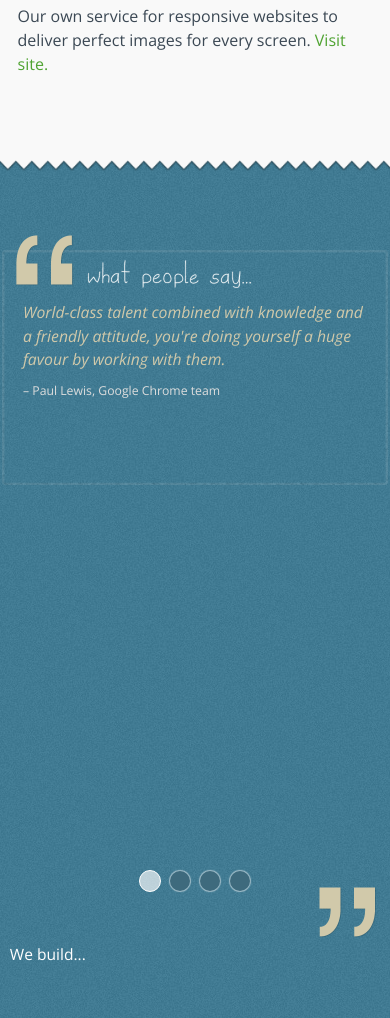
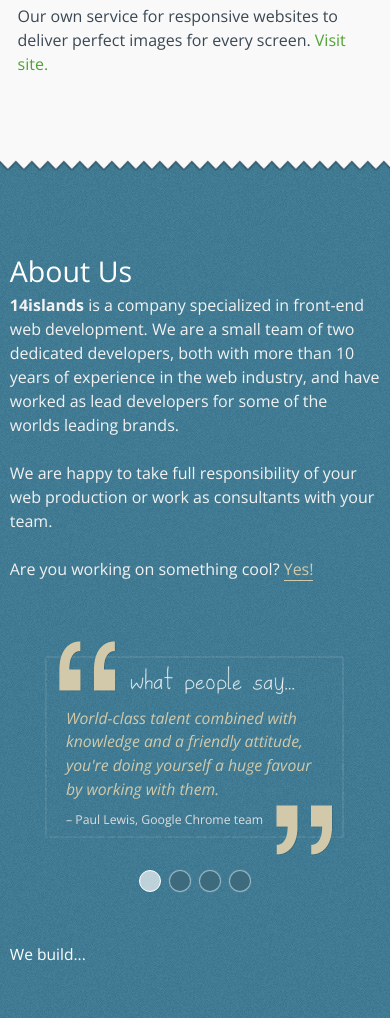
Before and after one commit to 14islands/14islands-com-v1, a PHP site: page / in a window 390 px wide. Shown: the part 861-1879 px from the top of the page. Run offline with PHP 8.4, Linux system fonts and the light colour scheme; some libraries are stand-ins or nearby versions.

Commit message:
fixed mobile carousel

```diff
--- a/css/style.css
+++ b/css/style.css
@@ -667,9 +667,13 @@
     box-sizing: border-box;
   }
   .quotes-3d {
-    position: static;
+    position: relative;
     margin: 30px auto;
     float: none;
+    top: auto;
+    bottom: auto;
+    right: auto;
+    left: auto;
   }
   #work figure {
     text-align: center;
--- a/less/style.less
+++ b/less/style.less
@@ -665,9 +665,13 @@
 	}
 	// switch quotes carousel to inline
 	.quotes-3d {
-		position: static;
+		position: relative;
 		margin: 30px auto;
 		float: none;
+		top: auto;
+		bottom: auto;
+		right: auto;
+		left: auto;
 	}
 
 	#work figure {
```
